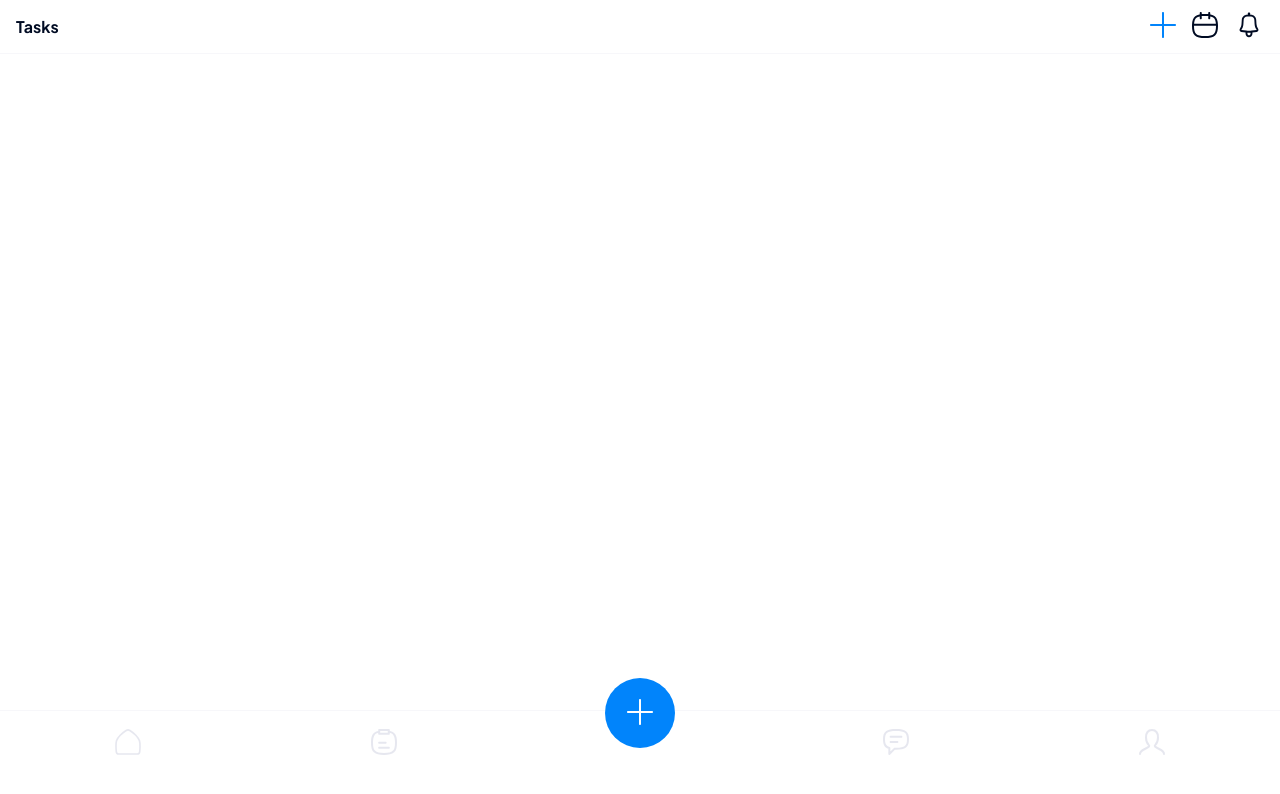
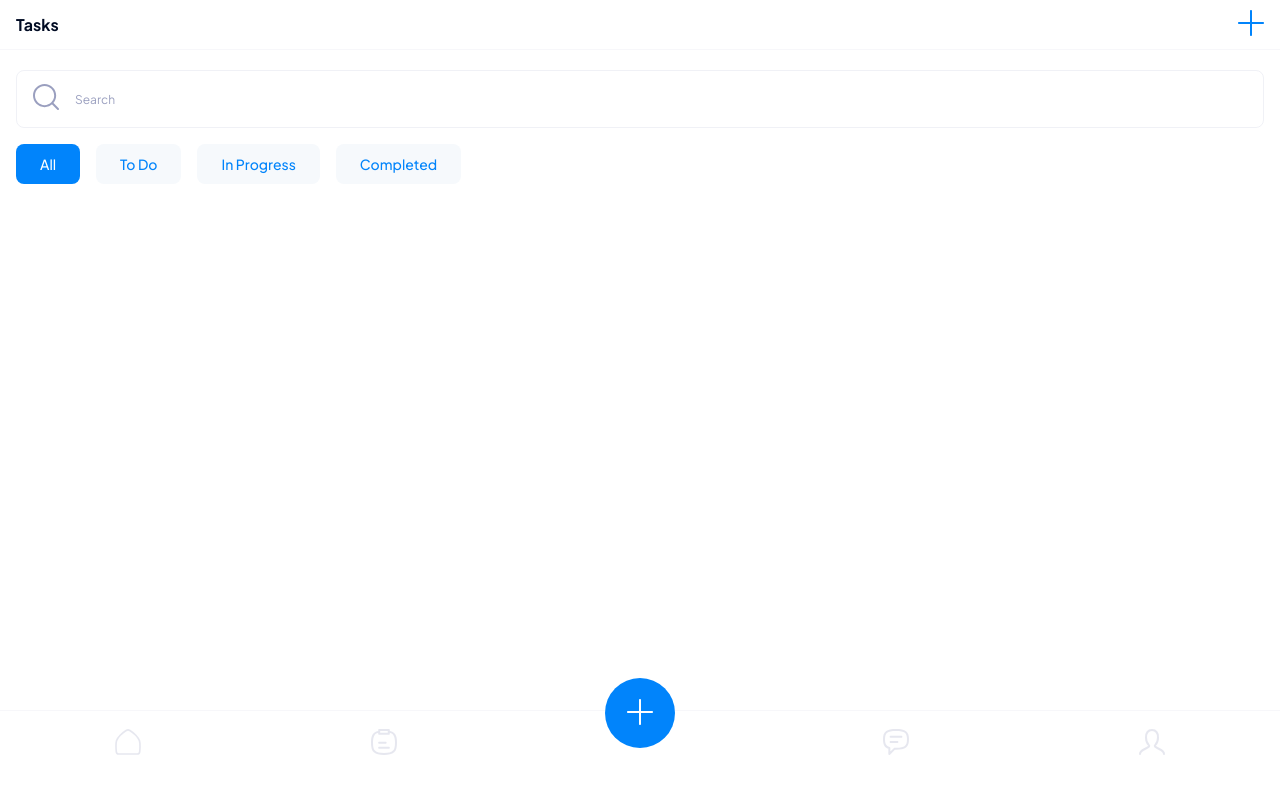
Before and after one commit to 9trocoder/mmekut, a React (Create React App) app: page /task in a window 1280 px wide. Shown: the top 794 px of the page. Built offline with nearby package versions, Linux system fonts and the light colour scheme.

Commit message:
worked on add task page

```diff
--- a/src/Utils/tools.js
+++ b/src/Utils/tools.js
@@ -14,6 +14,12 @@ export const headerNotificationIcon = (
     />
   </svg>
 );
+
+export const searchBig = (
+  <svg width="26" height="26" viewBox="0 0 26 26" fill="none" xmlns="http://www.w3.org/2000/svg">
+<path d="M24.2929 25.7071C24.6834 26.0976 25.3166 26.0976 25.7071 25.7071C26.0976 25.3166 26.0976 24.6834 25.7071 24.2929L24.2929 25.7071ZM19.7823 18.3681C19.3918 17.9776 18.7587 17.9776 18.3681 18.3681C17.9776 18.7587 17.9776 19.3918 18.3681 19.7824L19.7823 18.3681ZM11.5882 21.1765C6.2928 21.1765 2 16.8837 2 11.5882H0C0 17.9882 5.18824 23.1765 11.5882 23.1765V21.1765ZM2 11.5882C2 6.2928 6.2928 2 11.5882 2V0C5.18824 0 0 5.18822 0 11.5882H2ZM11.5882 2C16.8837 2 21.1765 6.2928 21.1765 11.5882H23.1765C23.1765 5.18822 17.9883 0 11.5882 0V2ZM21.1765 11.5882C21.1765 16.8837 16.8837 21.1765 11.5882 21.1765V23.1765C17.9883 23.1765 23.1765 17.9882 23.1765 11.5882H21.1765ZM25.7071 24.2929L19.7823 18.3681L18.3681 19.7824L24.2929 25.7071L25.7071 24.2929Z" fill="#9A9FBF"/>
+</svg>
+)
 
 export const arrowrightbutton = (
   <svg
--- a/src/pages/taskpage/taskpage.css
+++ b/src/pages/taskpage/taskpage.css
@@ -0,0 +1,79 @@
+.taskpage__cnt {
+  margin-top: 3.4rem;
+  padding: 16px;
+}
+
+.taskpage__cnt-search {
+  padding: 8px 16px;
+  display: flex;
+  align-items: center;
+  gap: 1rem;
+  border-radius: 8px;
+  border: 1px solid rgba(154, 159, 191, 0.15);
+}
+
+.taskpage__cnt-search input {
+  width: 100%;
+    border: none;
+  height: 40px;
+  font-family: inherit;
+  font-size: 12px;
+  font-weight: 400;
+  color: #9a9fbf;
+  border-radius: 8px;
+  outline: none;
+}
+
+.taskpage__cnt-search input::placeholder {
+  color: #9a9fbf;
+}
+
+.taskpage__cnt-search input:focus {
+  color: #000b23;
+}
+
+
+.taskpage__cnt-taskprojects {
+    display: flex;
+    align-items: center;
+    gap: 1rem;
+    width: 100%;
+    padding: 16px 0px;
+    overflow-x: scroll;
+    -ms-overflow-style: none;
+  scrollbar-width: none;
+}
+
+.taskpage__cnt-taskprojects::-webkit-scrollbar {
+    display: none;
+  }
+
+
+  .taskpage__cnt-taskprojectsbtn {
+    height: 40px;
+    padding: 16px 24px;
+    display: flex;
+    align-items: center;
+    font-family: inherit;
+    font-size: 14px;
+    font-weight: 500;
+    background-color: #F6F9FC;
+    border-radius: 8px;
+    border: none;
+    color: #0184fb;
+    cursor: pointer;
+  }
+ .taskpage__cnt-taskprojectsactive {
+    background-color: #0184fb;
+    color: #ffff;
+    height: 40px;
+    padding: 16px 24px;
+    display: flex;
+    align-items: center;
+    font-family: inherit;
+    font-size: 14px;
+    font-weight: 500;
+    border-radius: 8px;
+    border: none;
+    cursor: pointer;
+  }
--- a/src/pages/taskpage/taskpage.js
+++ b/src/pages/taskpage/taskpage.js
@@ -1,20 +1,21 @@
-import React from "react";
+import React, { useState } from "react";
 import { useNavigate } from "react-router-dom";
 import BottomNav from "../../components/BottomNav";
 import HeaderBar from "../../components/HeaderBar";
+
 import {
   addIconBlue,
   addIconWhite,
-  calendarIcon,
   chatNotActive,
-  headerNotificationIcon,
   homeIconNotActive,
   profileNotActive,
+  searchBig,
   taskNotActive,
 } from "../../Utils/tools";
 import "./taskpage.css";
 
 function Taskpage() {
+  const [activeButton, setActiveButton] = useState("all");
   let navigate = useNavigate();
 
   const handleProfileClick = () => {};
@@ -32,12 +33,57 @@ function Taskpage() {
 
   return (
     <>
-      <HeaderBar
-        headerText="Tasks"
-        addIcon={addIconBlue}
-        calendarIcon={calendarIcon}
-        notificationIcon={headerNotificationIcon}
-      />
+      <HeaderBar headerText="Tasks" addIcon={addIconBlue} />
+
+      <div className="taskpage__cnt">
+        <div className="taskpage__cnt-search">
+          <div>{searchBig}</div>
+          <input type="text" placeholder="Search" />
+        </div>
+
+        <div className="taskpage__cnt-taskprojects">
+          <button
+            className={
+              activeButton === "all"
+                ? "taskpage__cnt-taskprojectsactive"
+                : "taskpage__cnt-taskprojectsbtn"
+            }
+            onClick={() => setActiveButton("all")}
+          >
+            All
+          </button>
+          <button
+            className={
+              activeButton === "todo"
+                ? "taskpage__cnt-taskprojectsactive"
+                : "taskpage__cnt-taskprojectsbtn"
+            }
+            onClick={() => setActiveButton("todo")}
+          >
+            To Do
+          </button>
+          <button
+            className={
+              activeButton === "inprogress"
+                ? "taskpage__cnt-taskprojectsactive"
+                : "taskpage__cnt-taskprojectsbtn"
+            }
+            onClick={() => setActiveButton("inprogress")}
+          >
+            In Progress
+          </button>
+          <button
+            className={
+              activeButton === "completed"
+                ? "taskpage__cnt-taskprojectsactive"
+                : "taskpage__cnt-taskprojectsbtn"
+            }
+            onClick={() => setActiveButton("completed")}
+          >
+            Completed
+          </button>
+        </div>
+      </div>
 
       <BottomNav
         addIcon={addIconWhite}
```
